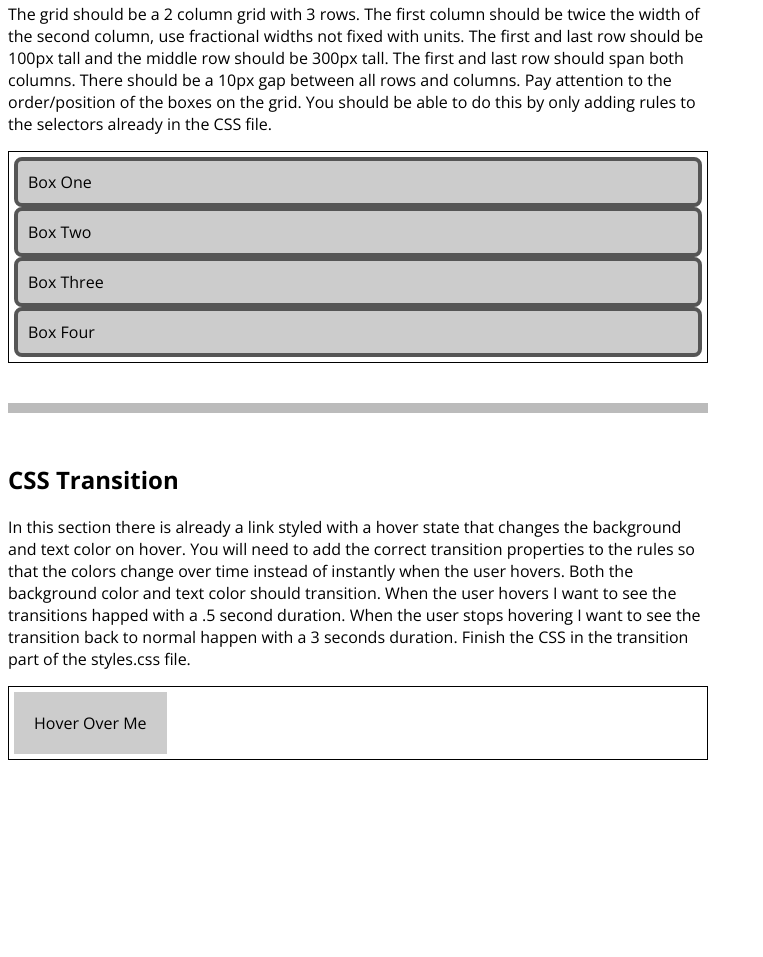
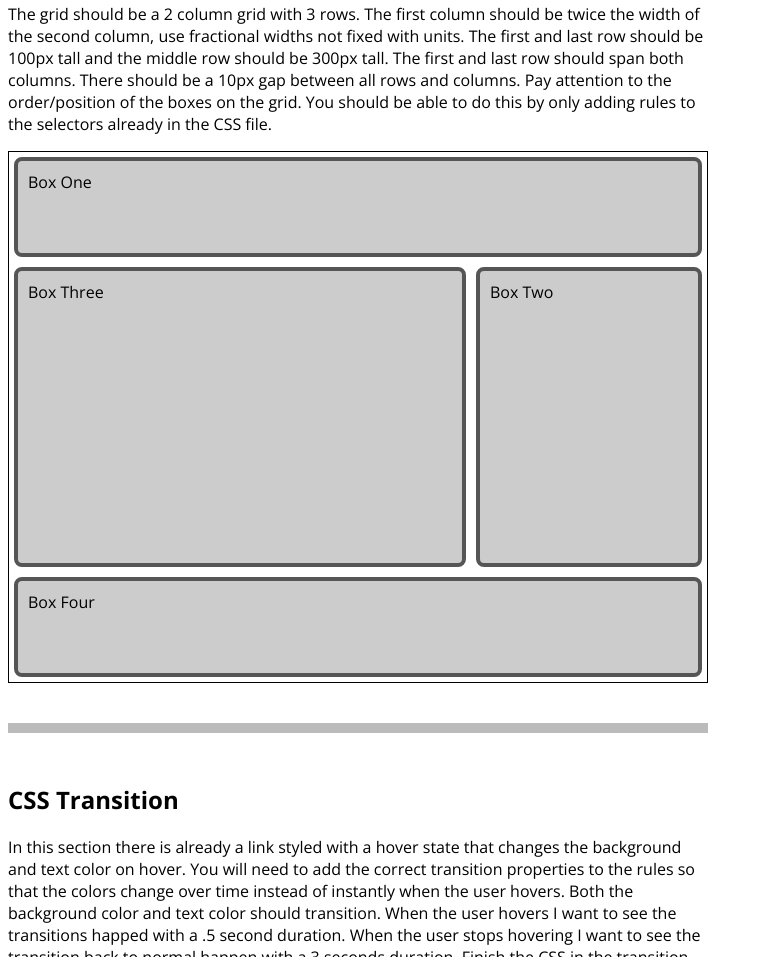
Before and after one commit to PratikSonawane28/ITM-541-PKS, a plain HTML site: page Lab 2/index.html in a window 1280 px wide. Shown: the part 5193-6150 px from the top of the page, without its empty margins (0-763 px from the left). Before the commit the page ends 6001 px from the top, so only its background shows below. Drawn offline with nearby package versions, Linux system fonts and the light colour scheme.

Commit message:
CSS Modified grid 3

```diff
--- a/Lab 2/styles.css
+++ b/Lab 2/styles.css
@@ -34,15 +34,15 @@
 }
 
 #flex-section2 .item1 {
-	order: 1;
+	order: 1; /*To arrange box in given order*/
 }
 
 #flex-section2 .item2 {
-	order: 3;
+	order: 3;  /*To arrange box in given order*/
 }
 
 #flex-section2 .item3 {
-	order: 2;
+	order: 2;  /*To arrange box in given order*/
 }
 
 /* end Flexbox Part 2 */
@@ -102,23 +102,30 @@
 /* Grid Part 3 */
 
 #grid-section3 .grid {
-
+	display: grid;
+    grid-template-columns: 2fr 1fr;
+    grid-template-rows: 100px 300px 100px;
+    gap: 10px;
 }
 
 #grid-section3 .box1 {
-
+    grid-column: 1 / -1;
+    grid-row: 1;
 }
 
 #grid-section3 .box2 {
-
+    grid-column: 2;
+    grid-row: 2;
 }
 
 #grid-section3 .box3 {
-
+    grid-column: 1;
+    grid-row: 2;
 }
 
 #grid-section3 .box4 {
-
+    grid-column: 1 / -1;
+    grid-row: 3;
 }
 
 /* end Grid Part 3 */
```
